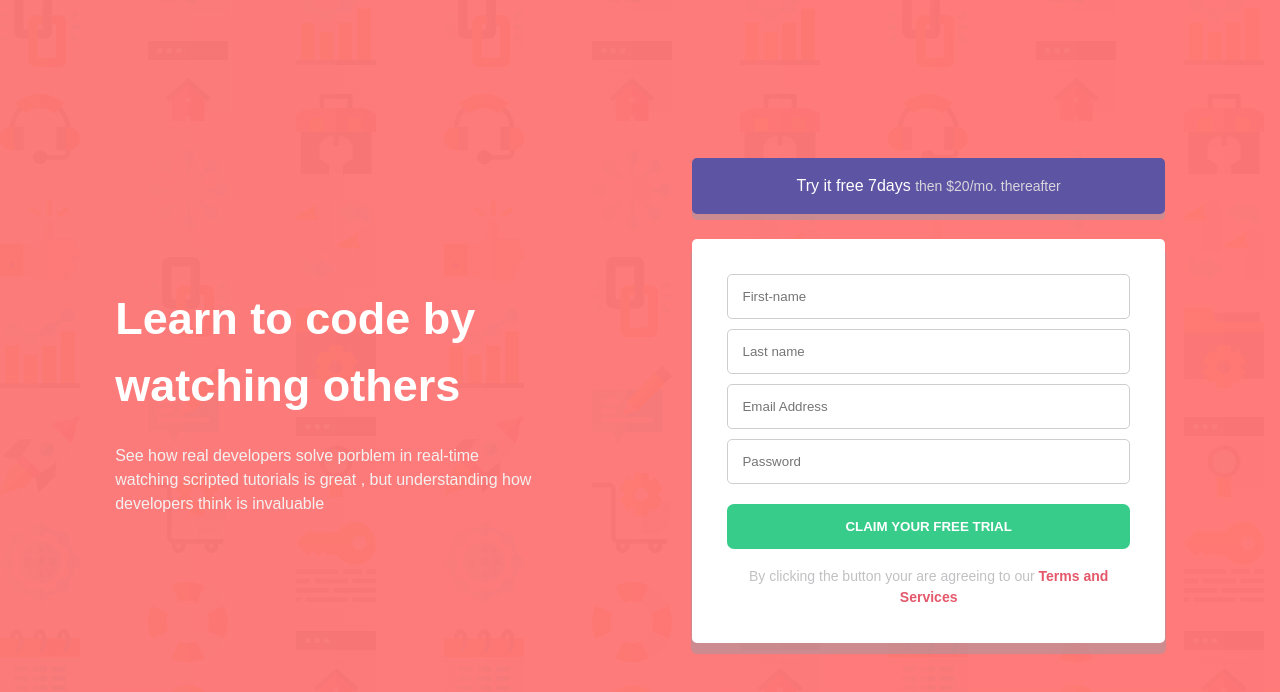
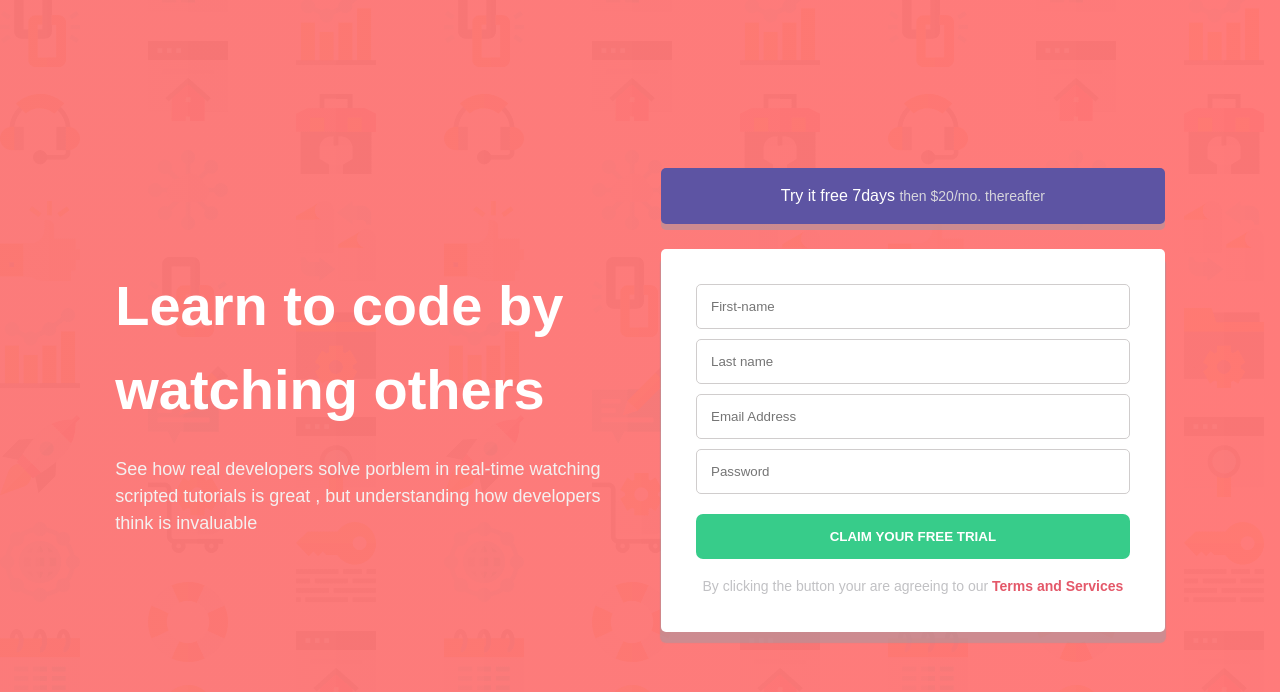
Before and after one commit to akr7205/TA-STYLE-building-html-forms-THaaaj, a website: page block-BHaaci/index.html in a window 1280 px wide. Drawn offline with Linux system fonts and the light colour scheme.

Commit message:
refactor

```diff
--- a/block-BHaaci/assets/stylesheets/style.css
+++ b/block-BHaaci/assets/stylesheets/style.css
@@ -131,10 +131,10 @@ justify-content: space-between;
 align-items: center;
 }
 .col-1{
-width: 40%;
+width: 48%;
 }
 .col-1 h1{
-	font-size: 45px;
+	font-size: 56px;
     color: #fff;
     font-weight: 700;
 	margin-bottom: 24px;
@@ -142,9 +142,10 @@ width: 40%;
 .col-1 p{
 	color: #f4f0f0;
 	font-weight: 400;
+	font-size: 18px;
 }
 .col-2{
-width: 45%;
+width: 48%;
 }
 .tryfree-7days{
 	background-color: #5D54A3;
```
